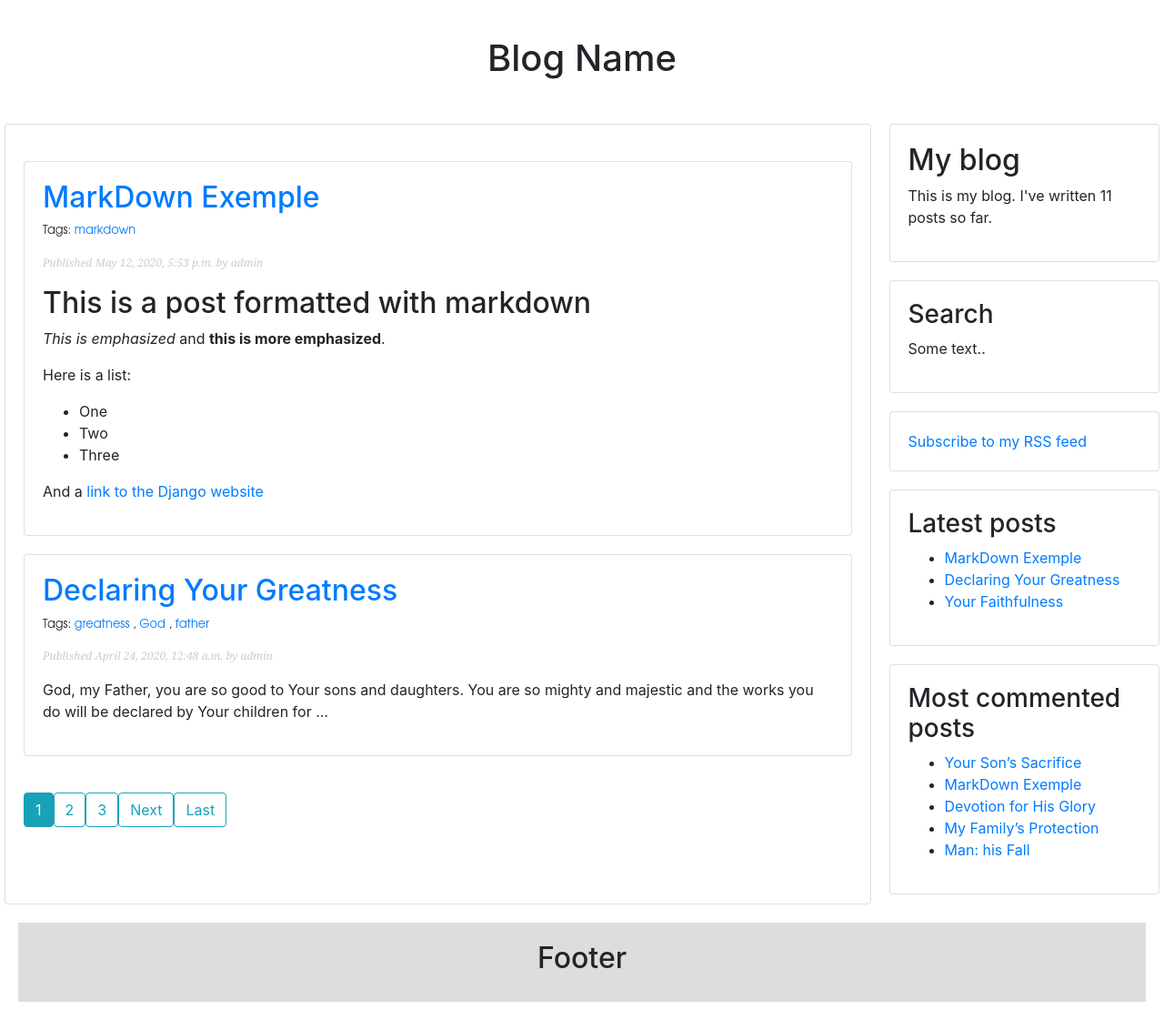
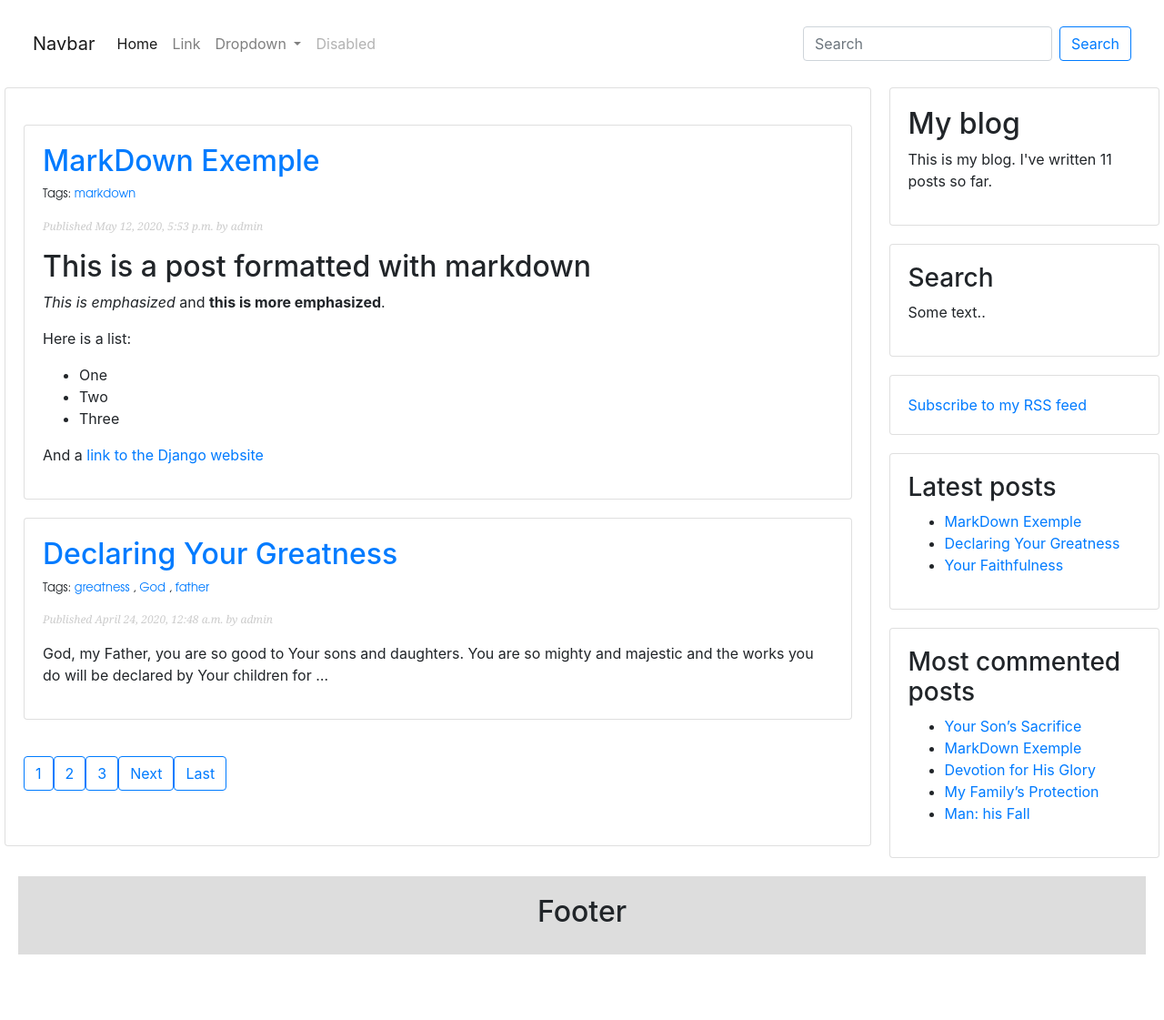
Before and after one commit to NicacioSilva/BlogProject, a Django app: page /BlogApp/ in a window 1280 px wide. Shown: the whole page at 91% size. After the commit the page ends 1049 px from the top, so only its background shows below. Run offline with Django 3.2, Linux system fonts and the light colour scheme; data comes from the database, SQL or seed files in the repository; parts of the project's set-up code (start-up, migrations or seed data) failed here and were passed over; some libraries are stand-ins or nearby versions.

Commit message:
add nav bar

```diff
--- a/BlogApp/static/css/BlogApp.css
+++ b/BlogApp/static/css/BlogApp.css
@@ -9,12 +9,7 @@ body {
 }
 
 /* Header/Blog Title */
-.header {
-    padding: 20px;
-    font-size: 40px;
-    text-align: center;
-    background: white;
-}
+
 
 /* Clear floats after the columns */
 .row:after {
--- a/BlogApp/templates/BlogApp/base.html
+++ b/BlogApp/templates/BlogApp/base.html
@@ -11,8 +11,10 @@
 
 <body>
 
+
+
 <div class="header">
-    <h1>Blog Name</h1>
+        {% include "navbar.html" %}
 </div>
 
 <div class="row">
--- /dev/null
+++ b/BlogApp/templates/navbar.html
@@ -0,0 +1,35 @@
+<nav class="navbar navbar-expand-lg navbar-light bg-white   ">
+  <a class="navbar-brand" href="#">Navbar</a>
+  <button class="navbar-toggler" type="button" data-toggle="collapse" data-target="#navbarSupportedContent" aria-controls="navbarSupportedContent" aria-expanded="false" aria-label="Toggle navigation">
+    <span class="navbar-toggler-icon"></span>
+  </button>
+
+  <div class="collapse navbar-collapse" id="navbarSupportedContent">
+    <ul class="navbar-nav mr-auto">
+      <li class="nav-item active">
+        <a class="nav-link" href="#">Home <span class="sr-only">(current)</span></a>
+      </li>
+      <li class="nav-item">
+        <a class="nav-link" href="#">Link</a>
+      </li>
+      <li class="nav-item dropdown">
+        <a class="nav-link dropdown-toggle" href="#" id="navbarDropdown" role="button" data-toggle="dropdown" aria-haspopup="true" aria-expanded="false">
+          Dropdown
+        </a>
+        <div class="dropdown-menu" aria-labelledby="navbarDropdown">
+          <a class="dropdown-item" href="#">Action</a>
+          <a class="dropdown-item" href="#">Another action</a>
+          <div class="dropdown-divider"></div>
+          <a class="dropdown-item" href="#">Something else here</a>
+        </div>
+      </li>
+      <li class="nav-item">
+        <a class="nav-link disabled" href="#">Disabled</a>
+      </li>
+    </ul>
+    <form class="form-inline my-2 my-lg-0">
+      <input class="form-control mr-sm-2" type="search" placeholder="Search" aria-label="Search">
+      <button class="btn btn-outline-primary" type="submit">Search</button>
+    </form>
+  </div>
+</nav>
--- a/BlogApp/templates/pagination.html
+++ b/BlogApp/templates/pagination.html
@@ -2,21 +2,21 @@
     {% if page.has_other_pages %}
 
         {% if page.has_previous %}
-            <a class="btn btn-outline-info mb-4" href="?page=1">First</a>
-            <a class="btn btn-outline-info mb-4" href="?page={{ page.previous_page_number }}">Previous</a>
+            <a class="btn btn-outline-primary" href="?page=1">First</a>
+            <a class="btn btn-outline-primary" href="?page={{ page.previous_page_number }}">Previous</a>
         {% endif %}
 
         {% for num in page.paginator.page_range %}
             {% if page.number == num %}
-                <a class="btn btn-info mb-4" href="?page={{ num }}">{{ num }}</a>
+                <a class="btn btn-outline-primary" href="?page={{ num }}">{{ num }}</a>
             {% elif num > page.number|add:'-3' and num < page.number|add:'3' %}
-                <a class="btn btn-outline-info mb-4" href="?page={{ num }}">{{ num }}</a>
+                <a class="btn btn-outline-primary" href="?page={{ num }}">{{ num }}</a>
             {% endif %}
         {% endfor %}
 
         {% if page.has_next %}
-            <a class="btn btn-outline-info mb-4" href="?page={{ page.next_page_number }}">Next</a>
-            <a class="btn btn-outline-info mb-4" href="?page={{ page.paginator.num_pages }}">Last</a>
+            <a class="btn btn-outline-primary" href="?page={{ page.next_page_number }}">Next</a>
+            <a class="btn btn-outline-primary" href="?page={{ page.paginator.num_pages }}">Last</a>
         {% endif %}
 
     {% endif %}
```
